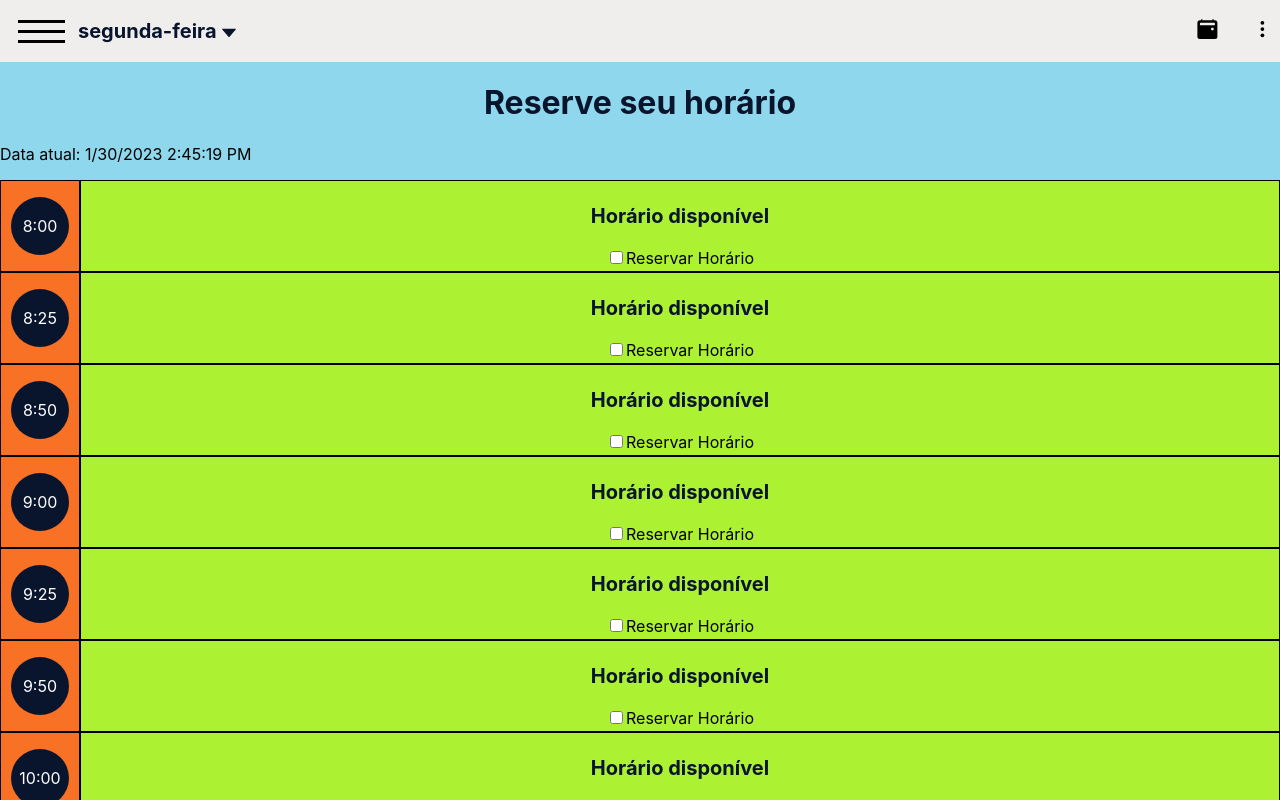
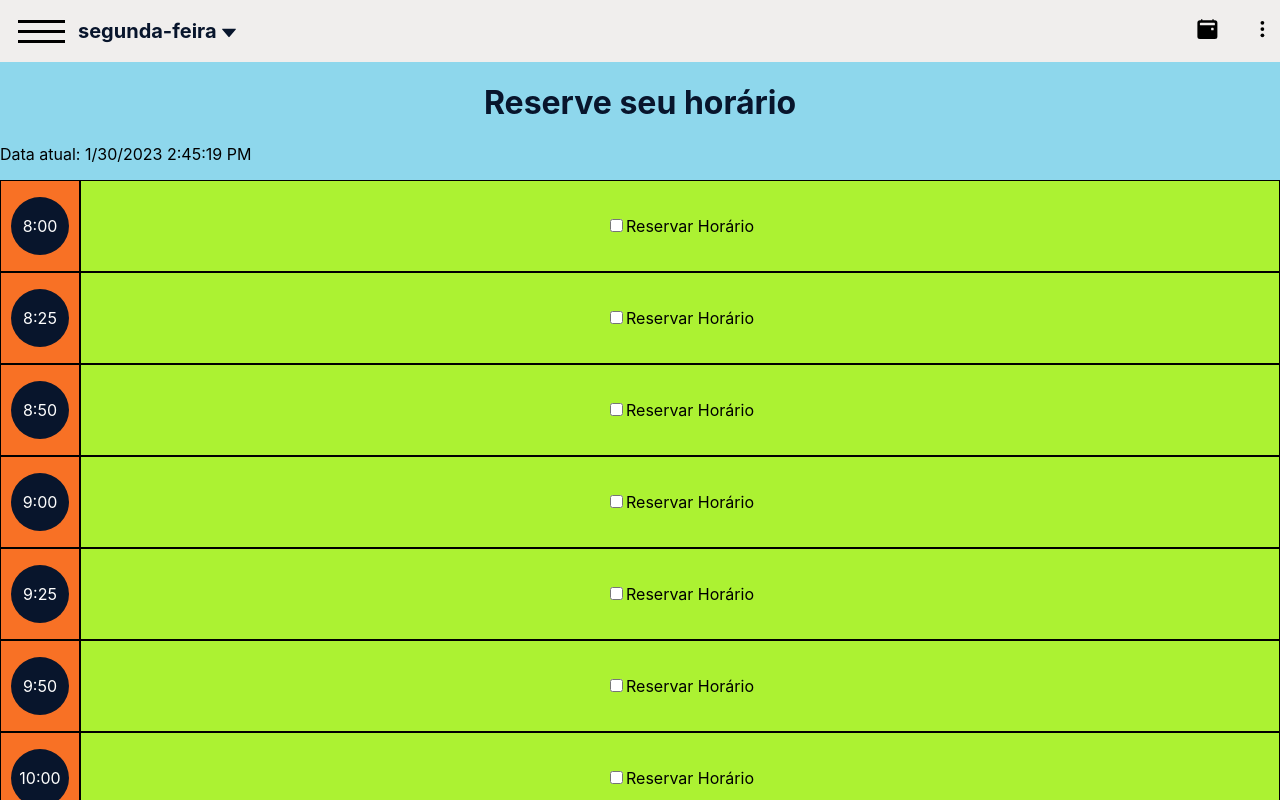
Before and after one commit to HenriqueBarretoDev/reserve, a React (Create React App) app in the folder reserve-e-corte/: page / in a window 1280 px wide. Shown: the top 800 px of the page. Built offline with nearby package versions, Linux system fonts and the light colour scheme.

Commit message:
Implementadas alterações individuais dos inputs e buttons em cada card que está retornando do map.

```diff
--- a/reserve-e-corte/src/Components/CardReserve/index.jsx
+++ b/reserve-e-corte/src/Components/CardReserve/index.jsx
@@ -15,6 +15,7 @@ const CardReserve = ({cardTimer}) => {
     const [hours, setHours] = useState(0);
     const [phone, setPhone] = useState('');
     const [error, setError] = useState('');
+    const [showSpan, setShowSpan] = useState(false);
 
     const handleChangeEvent = event => {
         const phoneNumber = event.target.value;
@@ -64,6 +65,7 @@ const CardReserve = ({cardTimer}) => {
         return code.length === 6;
     };
 
+
     const handleCodeValidation = () => {
         if (validateCode(code)) {
             setValidationMessage('Código válido');
@@ -79,6 +81,7 @@ const CardReserve = ({cardTimer}) => {
 
     function handleChange(event) {
         setChecked(event.target.checked)
+        setShowSpan(event.target.checked);
         setAvailableTime(false)
     }
 
@@ -95,36 +98,22 @@ const CardReserve = ({cardTimer}) => {
                 <p>{cardTimer}</p>
             </BoxTime>
             <Reservations style={{backgroundColor: '#acf232', display: 'flex', flexDirection: 'column'}}>
-
-                {availableTime && (<>
-                    <p>Horário disponível</p>
-                    <div>
-                        <input type="checkbox" checked={checked} onChange={handleChange}/>
-                        <label>Reservar Horário</label>
-                    </div>
-                </>)}
-
-                {!availableTime && !confirmWithCode && (<>
-                    <span>Informe seu WhatsApp</span>
-                    <span>para validar seu agendamento</span>
-
-                    <div>
-                        <input type="tel" value={phone} onChange={handleChangeNumberPhone}/>
-                        <button onClick={startWhatsappValidation}>enviar</button>
-                    </div>
-                </>)}
-
-                {confirmWithCode && (<div>
-                        <p>digite o código recebido no seu WhatsApp</p>
+                {showSpan && (
+                    <>
+                        <span>Informe seu WhatsApp</span>
+                        <span>para validar seu agendamento</span>
                         <div>
-                            <input type="text" value={code} onChange={handleCodeChange}/>
-                            <button onClick={handleCodeValidation}>Validar</button>
-                            <p>{validationMessage}</p>
+                            <input type="tel" value={phone} onChange={handleChangeNumberPhone}/>
+                            <button onClick={startWhatsappValidation}>enviar</button>
                         </div>
-                    </div>
+                    </>
                 )}
+                <div>
+                    <input type="checkbox" checked={checked} onChange={handleChange}/>
+                    <label>Reservar Horário</label>
+                </div>
             </Reservations>
         </MainReservation>
-    )
-}
+    );
+};
 export default CardReserve
--- a/reserve-e-corte/src/Pages/Home/index.jsx
+++ b/reserve-e-corte/src/Pages/Home/index.jsx
@@ -33,6 +33,8 @@ const Schedules = () => {
         return () => clearInterval(intervalId);
     }, []);
 
+    const [selectedTime, setSelectedTime] = useState(null);
+
     const startTime = 8;
     const endTime = 18;
     const interval = 25;
@@ -43,6 +45,10 @@ const Schedules = () => {
             availableTimes.push(`${i}:${j < 10 ? "0" + j : j}`);
         }
     }
+
+    const handleSelectTime = (time) => {
+        setSelectedTime(time);
+    };
 
     return (
         <ContainerSchedules>
@@ -74,7 +80,11 @@ const Schedules = () => {
                 <div>
                     {availableTimes.map((time) => (
                         <div key={time}>
-                            <CardReserve cardTimer={time}/>
+                            <CardReserve
+                                cardTimer={time}
+                                isSelected={selectedTime === time}
+                                onClick={() => handleSelectTime(time)}
+                            />
                         </div>
                     ))}
                 </div>
```
